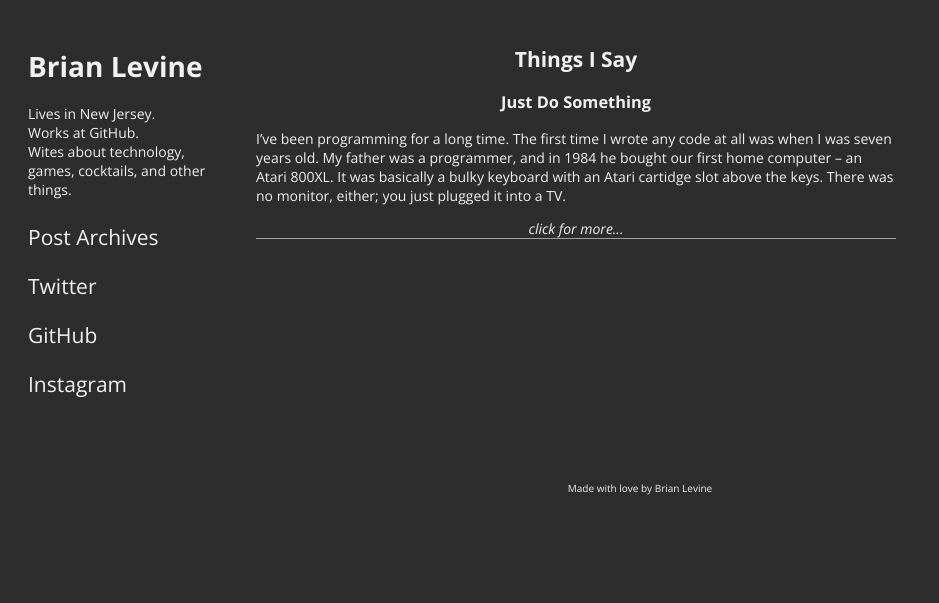
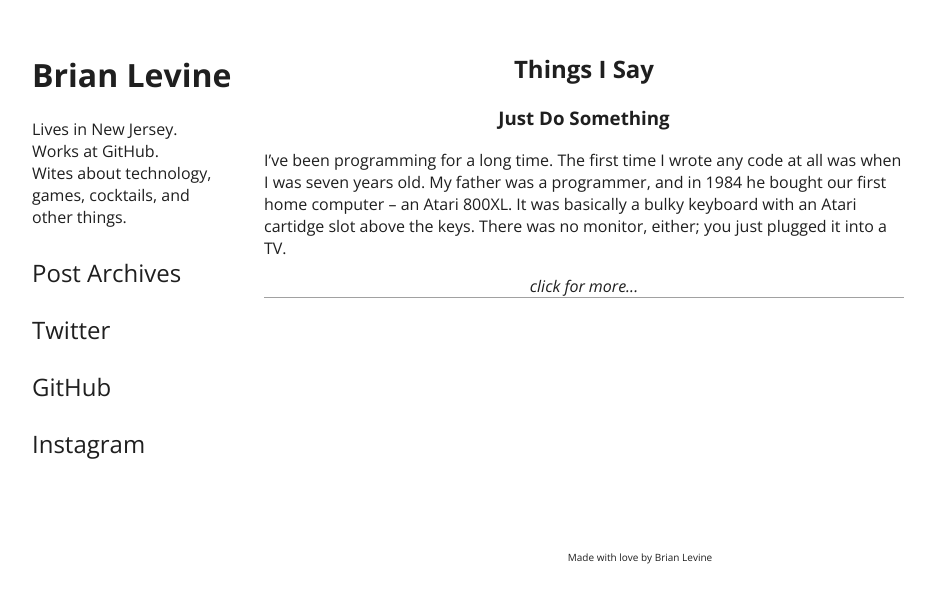
Before and after one commit to tinggalklik/balevine.github.io, a Jekyll site: the page built from index.html, in a window 1280 px wide. Shown: the top 603 px of the page, without its empty margins (0-939 px from the left). Built offline with Jekyll 4.4.1, drawn with Linux system fonts in a browser that asks for light colours.

Commit message:
Reverse color scheme

```diff
--- a/css/screen.css
+++ b/css/screen.css
@@ -13,18 +13,18 @@ html, body {
   margin: 0;
 }
 body {
-  background-color: #2d2d2d;
-  color: #f1f1f1;
-  font: 14px 'Open Sans', sans-serif;
+  background-color: #fff;
+  color: #1f1f1f;
+  font: 16px 'Open Sans', sans-serif;
   text-align: center;
 }
 
 a, a:visited {
-  color: #f1f1f1;
+  color: #1f1f1f;
   text-decoration: none;
 }
 a:hover {
-  color: #eee;
+  color: #0f0f0f;
 }
 .sidebar {
   float: left;
```
Also changed, not shown: 1 other file.
